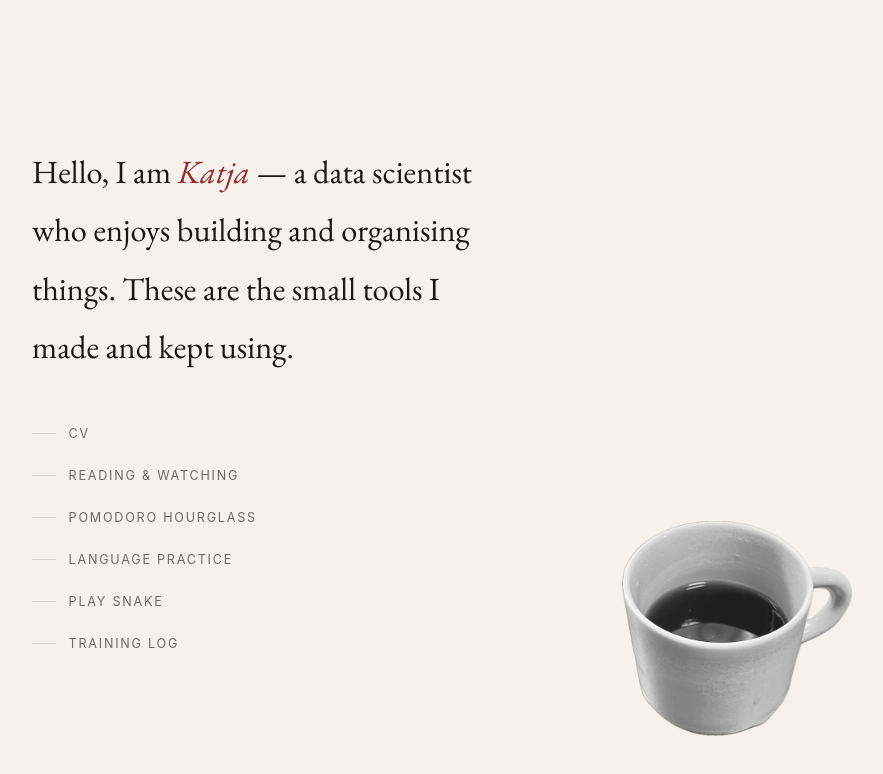
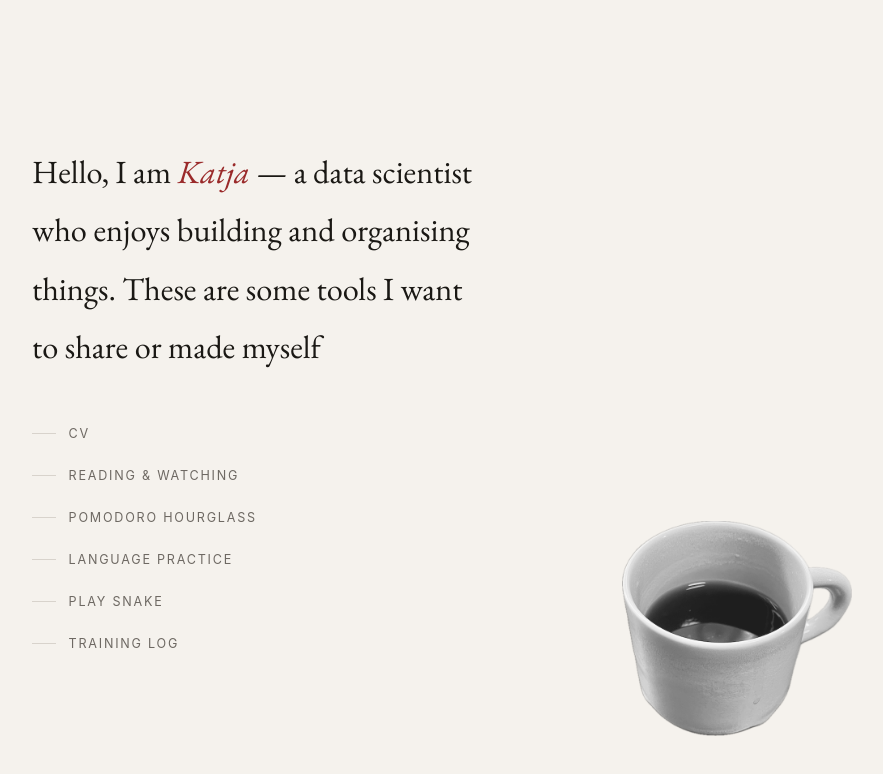
Before and after one commit to nor-tja/nor-tja.github.io, a plain HTML site: page index.html in a window 1280 px wide. Shown: the whole page, without its empty margins (384-1267 px from the left). Drawn offline with Linux system fonts and the light colour scheme.

Commit message:
Update index.html

```diff
--- a/index.html
+++ b/index.html
@@ -217,7 +217,7 @@
   <main class="center">
     <p class="greeting">
       Hello, I am <em>Katja</em> — a data scientist who enjoys building and
-      organising things. These are the small tools I made and kept using.
+      organising things. These are some tools I want to share or made myself
     </p>
     <!-- The name carries the description. "Resources" and "Pomodoro" are
          labels for someone who already knows what is behind them; "Reading &
```
